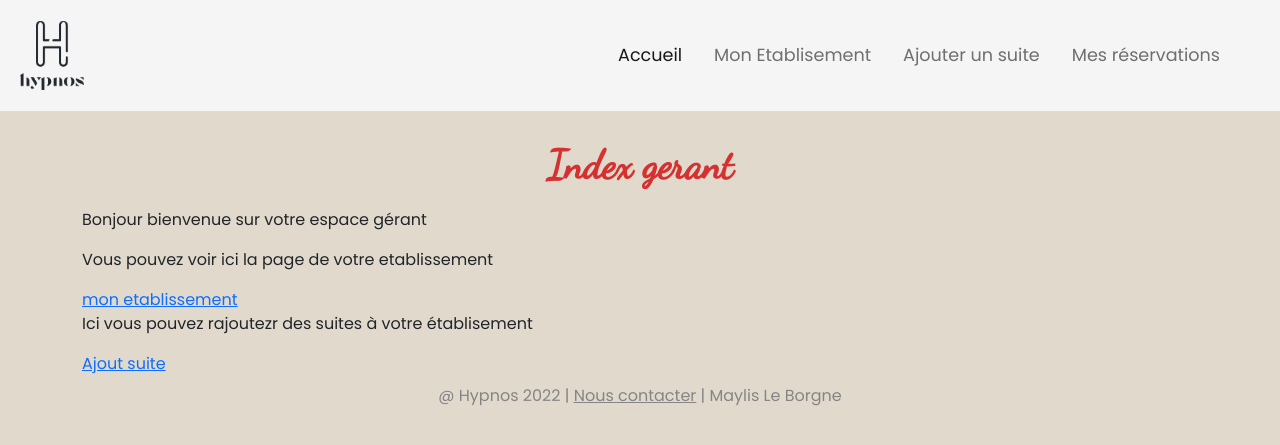
After one commit to mayyyyyl/ECF, a Flask app: page /gerant in a window 1280 px wide. The commit adds this page. Shown: the top 445 px of the page. Run offline with Flask 2, Linux system fonts and the light colour scheme; some libraries are stand-ins or nearby versions.

Commit message:
create /gerant

```diff
--- a/route/index.py
+++ b/route/index.py
@@ -11,6 +11,13 @@ def index():
     """ Renvoie la page d'accueil """
 
     return render_template("index.html")
+
+
+@index_api.route("/gerant")
+def index_gerant():
+    """ Renvoie la page d'accueil pour les gérants """
+
+    return render_template("gerant/index.html")
 
 
 @index_api.route("/hotels")
@@ -30,11 +37,10 @@ def gerant_hotel():
     try:
         hotel = Hotel.select(Hotel, Gerant, Suite).join(Gerant).switch(Hotel).join(Suite).where(Gerant.user == current_user.id, Gerant.hotel == Hotel.id, Suite.hotel == Hotel.id)
         if hotel:
-            return render_template("hotel_gerant.html", hotel=hotel)
+            return render_template("gerant/etablissement.html", hotel=hotel)
         else:
             return render_template("404.html", message="Etablissement inexsitant")
     except Exception:
-        raise
         return render_template("404.html", message="Une erreur est survenue")
 
 
--- a/route/suite.py
+++ b/route/suite.py
@@ -53,17 +53,18 @@ def suite_add():
                 Suite.create(titre=titre, img=img_name, description=description, price=floatprice, link=link, hotel=gerant_hotel.hotel)
 
             except Exception:
+                raise
                 flash("Une erreur inconnue est survenue")
                 return redirect(url_for('suite_api.suite_add'))
 
-            return redirect(url_for('index_api.index'))
+            return redirect(url_for('index_api.index_gerant'))
 
         else:
             flash('Compte gérant pas trouvée dans la base, vous n\'êtes pas connecté avec un compte gérant.')
             return redirect(url_for('suite_api.suite_add'), code=303)
 
     else:
-        return render_template('suiteform.html', suite=None)
+        return render_template('gerant/suiteform.html', suite=None)
 
 
 @suite_api.route("/api/suites")
--- /dev/null
+++ b/templates/gerant/index.html
@@ -0,0 +1,13 @@
+{% extends "gerant/navbar.html" %}
+{% block title %}Index gerant{% endblock %}
+{% block content %}
+<div class="container">
+    <h1>Index gerant</h1>
+    <p>Bonjour bienvenue sur votre espace gérant</p>
+    <p>Vous pouvez voir ici la page de votre etablissement</p><a href="{{ url_for('suite_api.suite_add') }}">mon
+        etablissement</a>
+    <p>Ici vous pouvez rajoutezr des suites à votre établisement</p><a
+        href="{{ url_for('index_api.hotel_info') }}?hotelid={{ current_user.hotel}}">Ajout suite</a>
+
+</div>
+{% endblock %}
--- /dev/null
+++ b/templates/gerant/navbar.html
@@ -0,0 +1,28 @@
+{% extends "footer.html" %}
+{% block navbar %}
+<nav class="navbar navbar-expand-lg navbar-light">
+    <div class="container-fluid">
+        <a href="/gerant"><img class="navbar-brand" src="/static/img/logo.png" /></a>
+        <button class="navbar-toggler" type="button" data-bs-toggle="collapse" data-bs-target="#navbarNavDropdown"
+            aria-controls="navbarNavDropdown" aria-expanded="false" aria-label="Toggle navigation">
+            <span class="navbar-toggler-icon"></span>
+        </button>
+        <div class="collapse navbar-collapse" id="navbarNavDropdown">
+            <ul class="navbar-nav text-center">
+                <li class="nav-item">
+                    <a class="nav-link active" aria-current="page" href="{{ url_for('index_api.index') }}">Accueil</a>
+                </li>
+                <li class="nav-item">
+                    <a class="nav-link" href="{{ url_for('index_api.gerant_hotel') }}">Mon Etablisement</a>
+                </li>
+                <li class="nav-item">
+                    <a class="nav-link" href="{{ url_for('suite_api.suite_add') }}">Ajouter un suite</a>
+                </li>
+                <li class="nav-item">
+                    <a class="nav-link" href="{{ url_for('history_api.customer_reservations') }}">Mes réservations</a>
+                </li>
+            </ul>
+        </div>
+    </div>
+</nav>
+{% endblock %}
--- a/templates/history.html
+++ b/templates/history.html
@@ -4,7 +4,7 @@
 <div class="container">
     <div class="row mb-4">
         <div class="col-md-6">
-            <p class="explication">Retrouvez ici l'historique de vos réservations</p>
+            <p class="explication">Retrouvez ici l'historique de vos réservations {{ current_user.firstname }}</p>
         </div>
         <div class="col-md-6 d-flex justify-content-end align-items-center"><a class="logout_link"
                 href="{{ url_for('login_api.logout') }}"><img class="logout"
```
Also changed, not shown: route/login.py (+7 -2 lines), templates/gerant/etablissement.html (added, +30 -0 lines), templates/gerant/suiteform.html (added, +46 -0 lines), templates/hotel_gerant.html (deleted, +0 -30 lines), templates/suiteform.html (deleted, +0 -46 lines), hotels.db, static/img/uploads/Capture_decran_28.png (added), static/img/uploads/Capture_decran_48.png (added), 1 other file.
